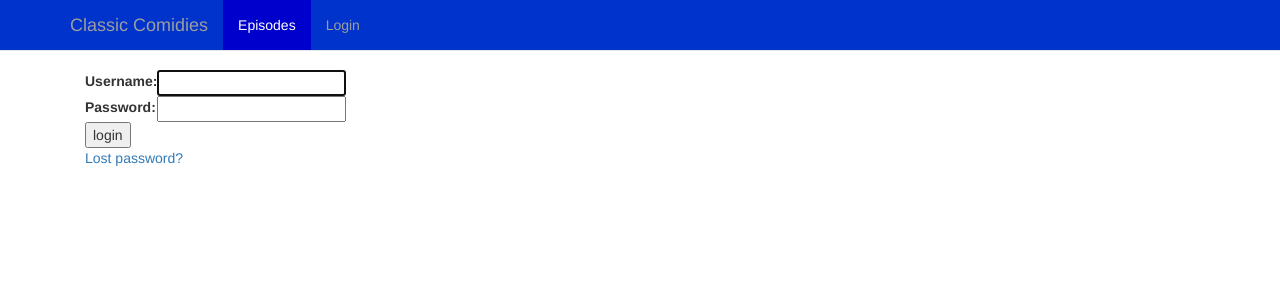
After one commit to jimturbo24/classic-sit-coms, a Django app: page /login/ in a window 1280 px wide. The commit adds this page. Shown: the top 300 px of the page. Run offline with Django 3.2, Linux system fonts and the light colour scheme; some libraries are stand-ins or nearby versions.

Commit message:
added login and updated md

```diff
--- a/tv_comedies/shows/static/shows/styles/shows.css
+++ b/tv_comedies/shows/static/shows/styles/shows.css
@@ -5,3 +5,15 @@ body {
   padding: 20px 15px;
   text-align: left;
 }
+/* navbar */
+.navbar {
+    background-color: #0033CC;
+    border-color: #E7E7E7;
+}
+/* navbar Home button*/
+.navbar-inverse .navbar-nav>.active>a,
+.navbar-inverse .navbar-nav>.active>a:focus,
+.navbar-inverse .navbar-nav>.active>a:hover {
+    background-color: #0000CC;
+    border-color: #E7E7E7;
+}
--- /dev/null
+++ b/tv_comedies/shows/templates/registration/login.html
@@ -0,0 +1,38 @@
+{% extends "shows/base.html" %}
+
+{% block content %}
+
+{% if form.errors %}
+<p>Your username and password didn't match. Please try again.</p>
+{% endif %}
+
+{% if next %}
+    {% if user.is_authenticated %}
+    <p>Your account doesn't have access to this page. To proceed,
+    please login with an account that has access.</p>
+    {% else %}
+    <p>Please login to see this page.</p>
+    {% endif %}
+{% endif %}
+
+<form method="post" action="{% url 'login' %}">
+  {% csrf_token %}
+  <table>
+    <tr>
+        <td>{{ form.username.label_tag }}</td>
+        <td>{{ form.username }}</td>
+    </tr>
+    <tr>
+        <td>{{ form.password.label_tag }}</td>
+        <td>{{ form.password }}</td>
+    </tr>
+  </table>
+
+  <input type="submit" value="login" />
+  <input type="hidden" name="next" value="{{ next }}" />
+</form>
+
+{# Assumes you setup the password_reset view in your URLconf #}
+<p><a href="{% url 'password_reset' %}">Lost password?</a></p>
+
+{% endblock %}
--- a/tv_comedies/shows/templates/shows/actor_details.html
+++ b/tv_comedies/shows/templates/shows/actor_details.html
@@ -9,5 +9,6 @@
   <h3>Biography</h3><p>{{ actor.bio }}</p>
 
 </article>
+<a href="{% url 'shows:actor-index' %}" class="btn btn-primary btn-sm active" role="button">Back</a>
 
 {% endblock %}
--- a/tv_comedies/shows/templates/shows/base.html
+++ b/tv_comedies/shows/templates/shows/base.html
@@ -9,12 +9,12 @@
   <meta name="viewport" content="width=device-width, initial-scale=1">
   <meta name="description" content="">
   <meta name="author" content="">
-  <link href="{% static 'shows/styles/shows.css' %}" rel="stylesheet">
-
+  <script src="https://ajax.googleapis.com/ajax/libs/jquery/1.11.3/jquery.min.js"></script>
   {% bootstrap_css %}
   {% bootstrap_javascript %}
   <title>{% block title %}Funny TV{% endblock %}</title>
   <link rel="icon" href="{% static 'shows/tvicon.ico' %}">
+  <link href="{% static 'shows/styles/shows.css' %}" rel="stylesheet">
 </head>
 
 <body>
@@ -33,6 +33,11 @@
       <div id="navbar" class="collapse navbar-collapse">
         <ul class="nav navbar-nav">
           <li class="active"><a href="{% url 'shows:episode-index' %}">Episodes</a></li>
+        {% if user.is_authenticated %}
+          <li><a href="{% url 'logout' %}">Logout</a></li>
+        {% else %}
+          <li><a href="{% url 'login' %}">Login</a></li>
+        {% endif %}
         </ul>
       </div><!--/.nav-collapse -->
     </div>
@@ -45,6 +50,5 @@
     </div>
 
   </div>
-  <script src="https://ajax.googleapis.com/ajax/libs/jquery/1.11.3/jquery.min.js"></script>
 </body>
 </html>
--- a/tv_comedies/shows/templates/shows/character_details.html
+++ b/tv_comedies/shows/templates/shows/character_details.html
@@ -10,5 +10,6 @@
   <h3>TV Show</h3><p>{{ character.show }}</p>
 
 </article>
+<a href="{% url 'shows:character-index' %}" class="btn btn-primary btn-sm active" role="button">Back</a>
 
 {% endblock %}
--- a/tv_comedies/shows/templates/shows/director_details.html
+++ b/tv_comedies/shows/templates/shows/director_details.html
@@ -9,5 +9,6 @@
   <h3>Biography</h3><p>{{ director.bio }}</p>
 
 </article>
+<a href="{% url 'shows:director-index' %}" class="btn btn-primary btn-sm active" role="button">Back</a>
 
 {% endblock %}
--- a/tv_comedies/shows/templates/shows/episode_details.html
+++ b/tv_comedies/shows/templates/shows/episode_details.html
@@ -14,5 +14,6 @@
 
 
 </article>
+<a href="{% url 'shows:episode-index' %}" class="btn btn-primary btn-sm active" role="button">Back</a>
 
 {% endblock %}
--- a/tv_comedies/shows/templates/shows/review_details.html
+++ b/tv_comedies/shows/templates/shows/review_details.html
@@ -12,5 +12,6 @@
   <h3>Modefied</h3><p>{{ review.modefied }}</p>
 
 </article>
+<a href="{% url 'shows:review-index' %}" class="btn btn-primary btn-sm active" role="button">Back</a>
 
 {% endblock %}
--- a/tv_comedies/shows/templates/shows/season_details.html
+++ b/tv_comedies/shows/templates/shows/season_details.html
@@ -10,5 +10,6 @@
   <h3>End Date</h3><p>{{ season.end_date }}</p>
 
 </article>
+<a href="{% url 'shows:season-index' %}" class="btn btn-primary btn-sm active" role="button">Back</a>
 
 {% endblock %}
--- a/tv_comedies/shows/templates/shows/writer_details.html
+++ b/tv_comedies/shows/templates/shows/writer_details.html
@@ -8,5 +8,6 @@
   <h3>Biography</h3><p>{{ writer.bio }}</p>
 
 </article>
+<a href="{% url 'shows:writer-index' %}" class="btn btn-primary btn-sm active" role="button">Back</a>
 
 {% endblock %}
--- a/tv_comedies/shows/views.py
+++ b/tv_comedies/shows/views.py
@@ -1,8 +1,10 @@
 from django.shortcuts import render
 from django.http import HttpResponse, Http404
 from django.template import loader
+from django.contrib.auth.decorators import login_required
 from .models import Show, Actor, Episode, Season, Character, Director, Review, Writer
 
+@login_required
 def show_index(request):
     showList = Show.objects.all()
     templ = loader.get_template('shows/shows_index.html')
@@ -35,6 +37,7 @@ def actor_view(request, actor_id):
 
     return render(request, 'shows/actor_details.html', context)
 
+@login_required
 def episode_index(request):
     episodeList = Episode.objects.all()
     templ = loader.get_template('shows/episode_index.html')
--- a/tv_comedies/tv_comedies/settings.py
+++ b/tv_comedies/tv_comedies/settings.py
@@ -121,3 +121,6 @@ USE_TZ = True
 # https://docs.djangoproject.com/en/1.9/howto/static-files/
 
 STATIC_URL = '/static/'
+
+LOGIN_URL = '/login/'
+LOGIN_REDIRECT_URL = 'shows:show-index'
--- a/tv_comedies/tv_comedies/urls.py
+++ b/tv_comedies/tv_comedies/urls.py
@@ -17,6 +17,7 @@ from django.conf.urls import url, include
 from django.contrib import admin
 
 urlpatterns = [
+    url(r'^', include('django.contrib.auth.urls')),
     url(r'^tv_comedies/', include('shows.urls')),
     url(r'^admin/', admin.site.urls),
 ]
```
Also changed, not shown: tv_comedies/shows/templates/registration/logged_out.html (added, +7 -0 lines), tv_comedies/shows/templates/registration/logout.html (added, +7 -0 lines), README.md, tv_comedies/db.sqlite3.
